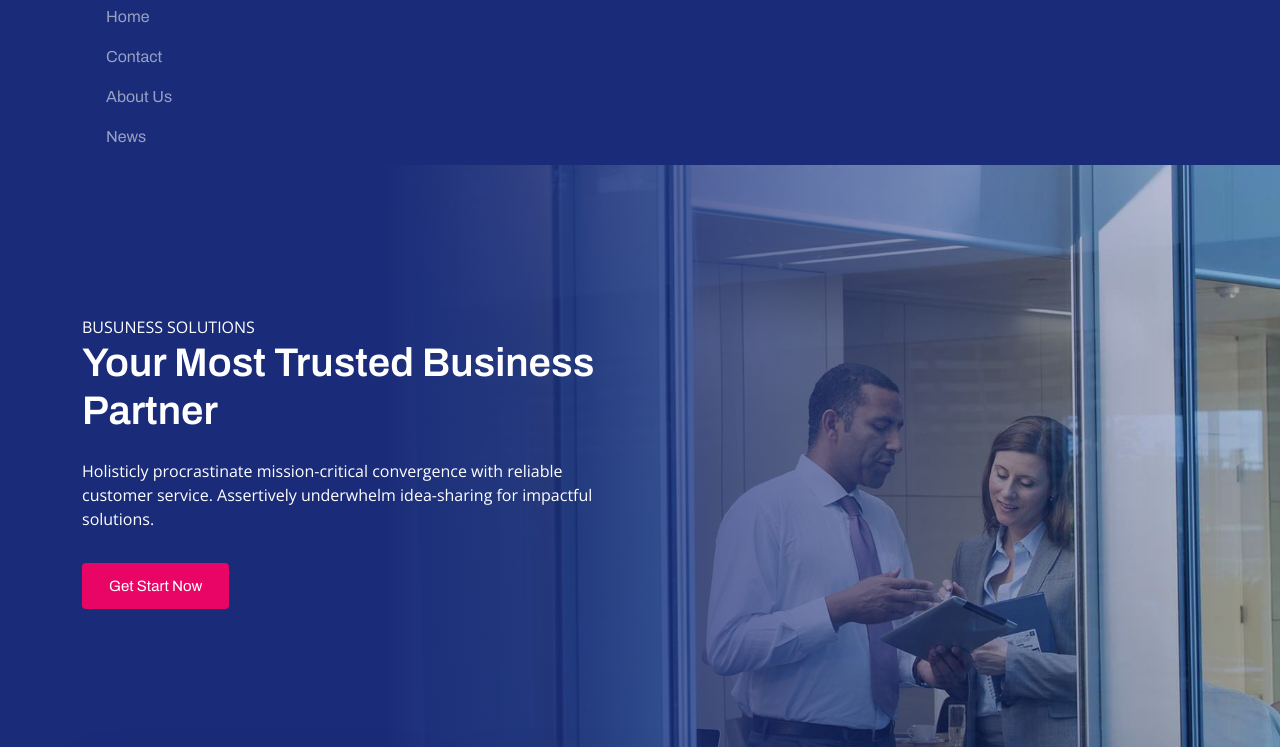
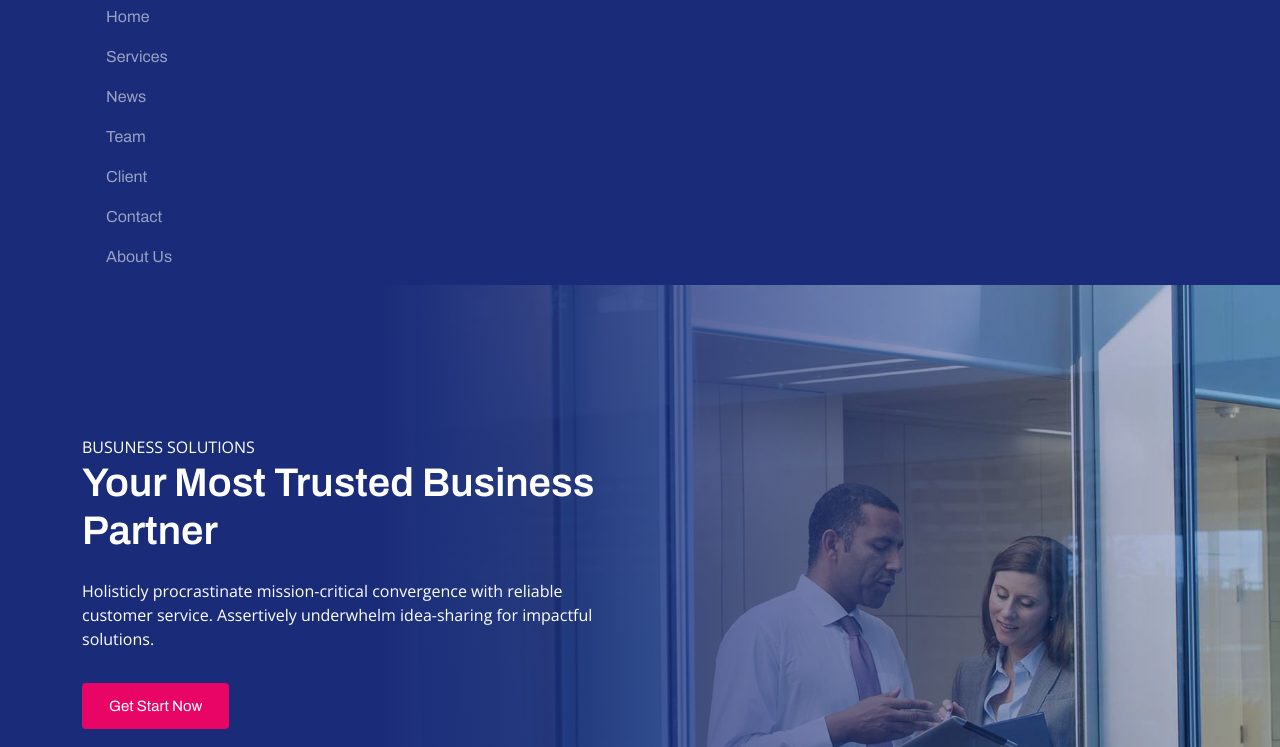
Before and after one commit to FirozTheProgrammer/CorporX-Demo, a plain HTML site: page index.html in a window 1280 px wide. Both pictures are taken after a click on the button 1146 px from the left and 28 px from the top of the page. Shown: the part 53-800 px from the top of the page. Drawn offline with nearby package versions, Linux system fonts and the light colour scheme.

Commit message:
header changes

```diff
--- a/index.html
+++ b/index.html
@@ -25,7 +25,7 @@
 
 
             <!-- menu section -->
-            <section class="menu-section">
+            <section class="menu-section sticky-top">
                 <div class="container main-header-section">
                     <div class="row">
                         <div class=" col-lg-12">
@@ -39,16 +39,26 @@
                                     <div class="collapse navbar-collapse" id="collapsibleNavbar">
                                         <ul class="navbar-nav">
                                         <li class="nav-item">
-                                            <a class="nav-link" href="#">Home</a>
+                                            <a class="nav-link" href="#home">Home</a>
                                         </li>
                                         <li class="nav-item">
-                                            <a class="nav-link" href="#">Contact</a>
+                                            <a class="nav-link" href="#services"> Services</a>
+                                        </li>
+
+                                        <li class="nav-item">
+                                            <a class="nav-link" href="#news">News</a>
                                         </li>
                                         <li class="nav-item">
-                                            <a class="nav-link" href="#">About Us</a>
+                                            <a class="nav-link" href="#team">Team</a>
                                         </li>
                                         <li class="nav-item">
-                                            <a class="nav-link" href="#">News</a>
+                                            <a class="nav-link" href="#client">Client</a>
+                                        </li>
+                                        <li class="nav-item">
+                                            <a class="nav-link" href="#contact">Contact</a>
+                                        </li>
+                                        <li class="nav-item">
+                                            <a class="nav-link" href="#about">About Us</a>
                                         </li>
                                         </ul>
                                     </div>
@@ -62,7 +72,7 @@
 
 
             <!-- header section -->
-            <section class="header-section">
+            <section class="header-section" id="home">
                 <div class="container main-section">
                     <div class="row">
                         <div class="col-sm-12 col-md-6">
@@ -121,7 +131,7 @@
             </section>
 
 
-            <section class="py-5 my-5 service-section">
+            <section class="py-5 my-5 service-section" id="services">
                 <div class="container main-section">
                     <div class="row">
                         <div class="col-sm-12 col-md-6 col-lg-6">
@@ -320,7 +330,7 @@
             </section>
 
             <!-- our work -->
-            <section class="our-work-section my-5 py-5">
+            <section class="our-work-section my-5 py-5" id="contact">
                 <div class="container main-section">
                     <div class="row">
                         <div class="col-sm-12 col-md-12 col-lg-12">
@@ -431,7 +441,7 @@
             </section>
 
             <!-- newes section -->
-            <section class="news-section primary-bg py-5">
+            <section class="news-section primary-bg py-5" id="news">
                 <div class="container main-section py-5">
                     <div class="row">
                         <div class="col-sm-12 col-md-12 col-lg-12 py-4">
@@ -530,7 +540,7 @@
             </section>
 
             <!-- our team section -->
-            <section class="our-team-section py-5">
+            <section class="our-team-section py-5" id="team">
                 <div class="container main-section py-5">
                     <div class="row">
                         <div class="col-sm-12 col-md-12 col-lg-12 pb-4">
@@ -600,12 +610,12 @@
             </section>
 
             <!-- clients say -->
-            <section class="client-say-section primary-bg py-5">
+            <section class="client-say-section primary-bg py-5" id="client">
                 <div class="container main-section py-5">
                     <div class="row">
                         <div class="col-sm-12 col-md-12 col-lg-12 pb-4">
                             <div class="common-section text-center">
-                                <h2>Our Team</h2>
+                                <h2>Client Say</h2>
                                 <p class="lead">Dynamically pursue reliable convergence rather than 24/7 process improvements develop end-to-end customer service.</p>
                             </div>
                         </div>
@@ -671,7 +681,7 @@
             </section>
 
             <!-- contact with us -->
-            <section class="contact-us py-5">
+            <section class="contact-us py-5" id="about">
                 <div class="container main-section">
                     <div class="row">
                         <div class="col-sm-12 col-md-7">
```
